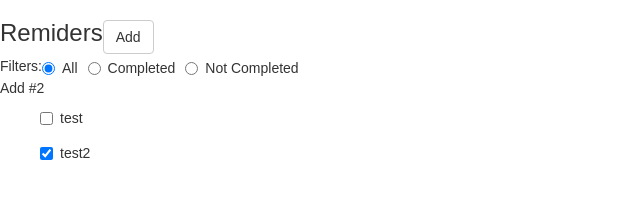
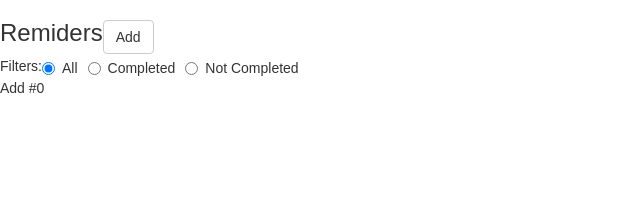
Before and after one commit to theerapatk/todo-list-app, a React (Create React App) app: page / in a window 1280 px wide. Shown: the top 218 px of the page, without its empty margins (0-640 px from the left). Built offline with nearby package versions, Linux system fonts and the light colour scheme.

Commit message:
Added ability to save to local storage

```diff
--- a/src/App.js
+++ b/src/App.js
@@ -1,28 +1,36 @@
 import React, { Component } from 'react';
 import './App.css';
 import TodoApp from './TodoApp';
-// import AppModel from './AppModel';
 
 class App extends Component {
   render() {
-    // var todos = JSON.parse(localStorage.getItem('appData')) || {appState:{filterType: 'all'}, todoList:[]};
-    var mockData = {
-      appState: {
+    var todoAppData = JSON.parse(localStorage.getItem('todoAppData')) || {appState:{filterType: 'all'}, todoList:[]};
+    if (todoAppData.appState == null) {
+      todoAppData.appState = {
         filterType: 'all'
-      },
-      todoList: [{
-        title: 'test',
-        completed: false,
-        id: 1
-      }, {
-        title: 'test2',
-        completed: true,
-        id: 2
-      }]
+      };
+    }
+    if (todoAppData.todoList == null) {
+      todoAppData.todoList = [];
     }
 
+    // var todoAppData = {
+    //   appState: {
+    //     filterType: 'all'
+    //   },
+    //   todoList: [{
+    //     title: 'test',
+    //     completed: false,
+    //     id: 1
+    //   }, {
+    //     title: 'test2',
+    //     completed: true,
+    //     id: 2
+    //   }]
+    // }
+
     return (
-      <TodoApp data={mockData}/>
+      <TodoApp data={todoAppData}/>
     );
   }
 }
--- a/src/TodoApp.js
+++ b/src/TodoApp.js
@@ -32,9 +32,17 @@ class TodoApp extends Component {
     this.setState({items: newItems});
   }
 
-  handleOpenTodoDialog(e, taskId) {
+  handleOpenTodoDialog(e, id) {
     if (e.target.classList.value === 'task-label') {
-      this.setState({isEditing: true, defaultValue: e.target.textContent, taskId: taskId});
+      var newItems = this.state.items.slice();
+      for (let i = 0; i < newItems.length; i++) {
+        if (newItems[i].id === id) {
+          newItems[i].title = e.target.textContent;
+          break;
+        }
+      }
+      this.setState({isEditing: true, defaultValue: e.target.textContent, taskId: id});
+      this.setState({items: newItems});
     } else {
       this.setState({isEditing: false, defaultValue: '', taskId: null});
     }
@@ -65,7 +73,18 @@ class TodoApp extends Component {
     this.setState({filterType: filterType});
   }
 
+  saveToLocalStorage() {
+    var todoAppData = {
+      appState: {
+        filterType: this.state.filterType
+      },
+      todoList: this.state.items
+    };
+    localStorage.setItem('todoAppData', JSON.stringify(todoAppData));
+  }
+
   render() {
+    this.saveToLocalStorage();
     return (
       <div className="modal-container" style={{height: 500}}>
         <TodoHeader onClickAddBotton={this.handleOpenTodoDialog}/>
--- a/src/TodoHeader.js
+++ b/src/TodoHeader.js
@@ -2,10 +2,6 @@ import React, { Component } from 'react';
 import { Button } from 'react-bootstrap';
 
 class TodoHeader extends Component {
-  constructor(props) {
-    super(props);
-  }
-
   render() {
     return (
     	<div>
```
